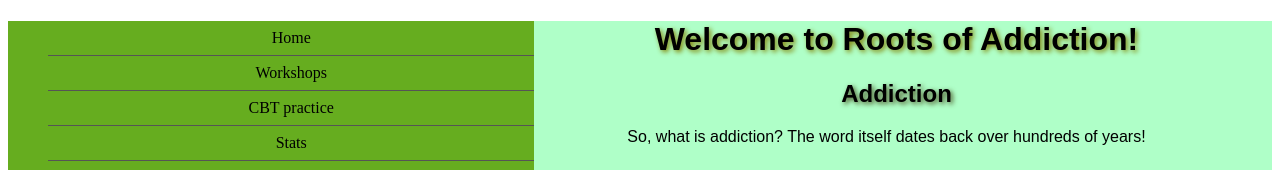
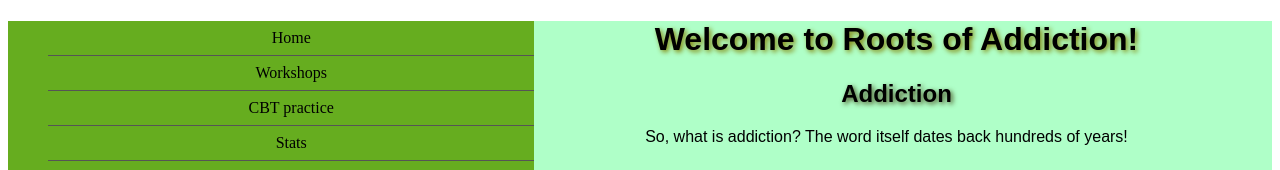
Before and after one commit to ModifyMe1/Roots-of-addiction, a website: page src/index.html in a window 1280 px wide. Shown: the top 170 px of the page. Drawn offline with nearby package versions, Linux system fonts and the light colour scheme.

Commit message:
Update index.html

```diff
--- a/src/index.html
+++ b/src/index.html
@@ -57,8 +57,8 @@ $(document).ready(function(){
 	    <div class="welcome">
 	       <h1>Welcome to Roots of Addiction!</h1>
 	       <h2>Addiction</h2>
-              <p id="welcome"> So, what is addiction?
-		          The word itself dates back over hundreds of years!
+              <p> So, what is addiction?
+		  The word itself dates back hundreds of years!
 	          </p>
 
 			<div class="echos">
```
